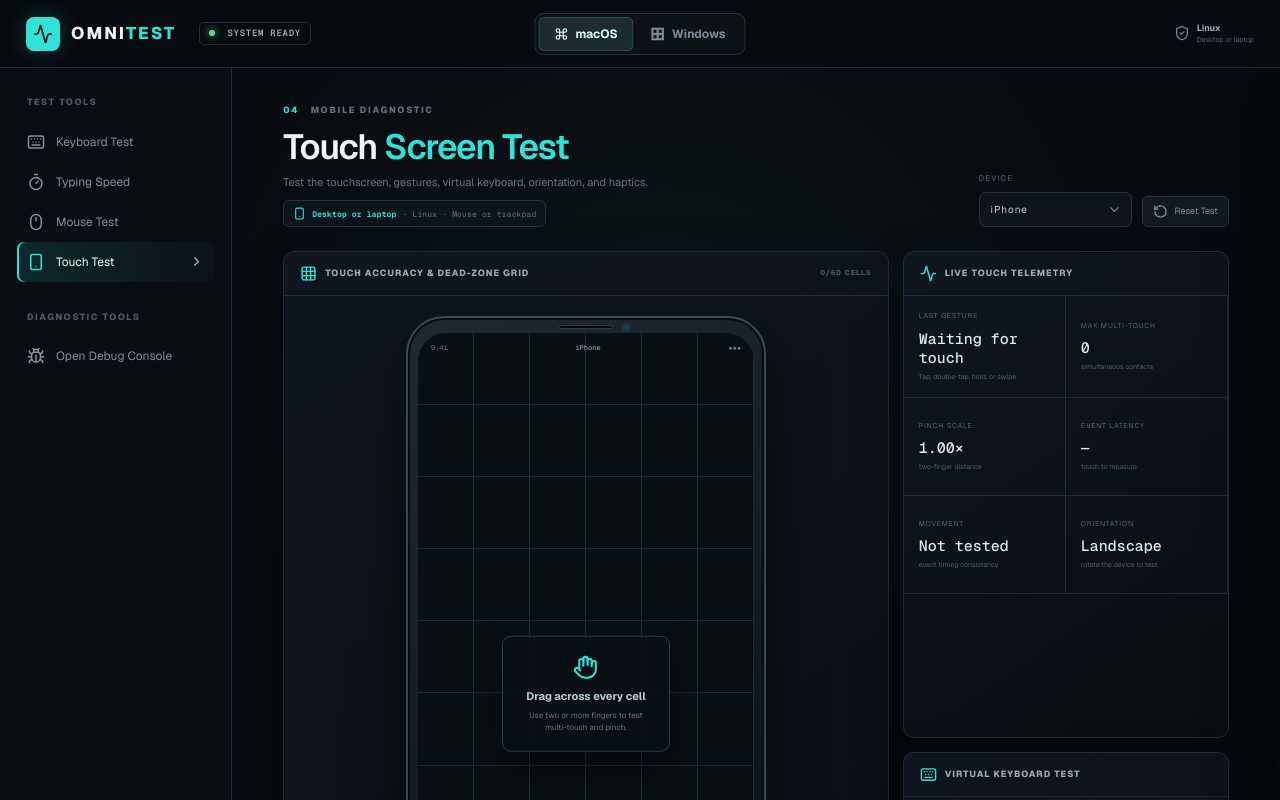
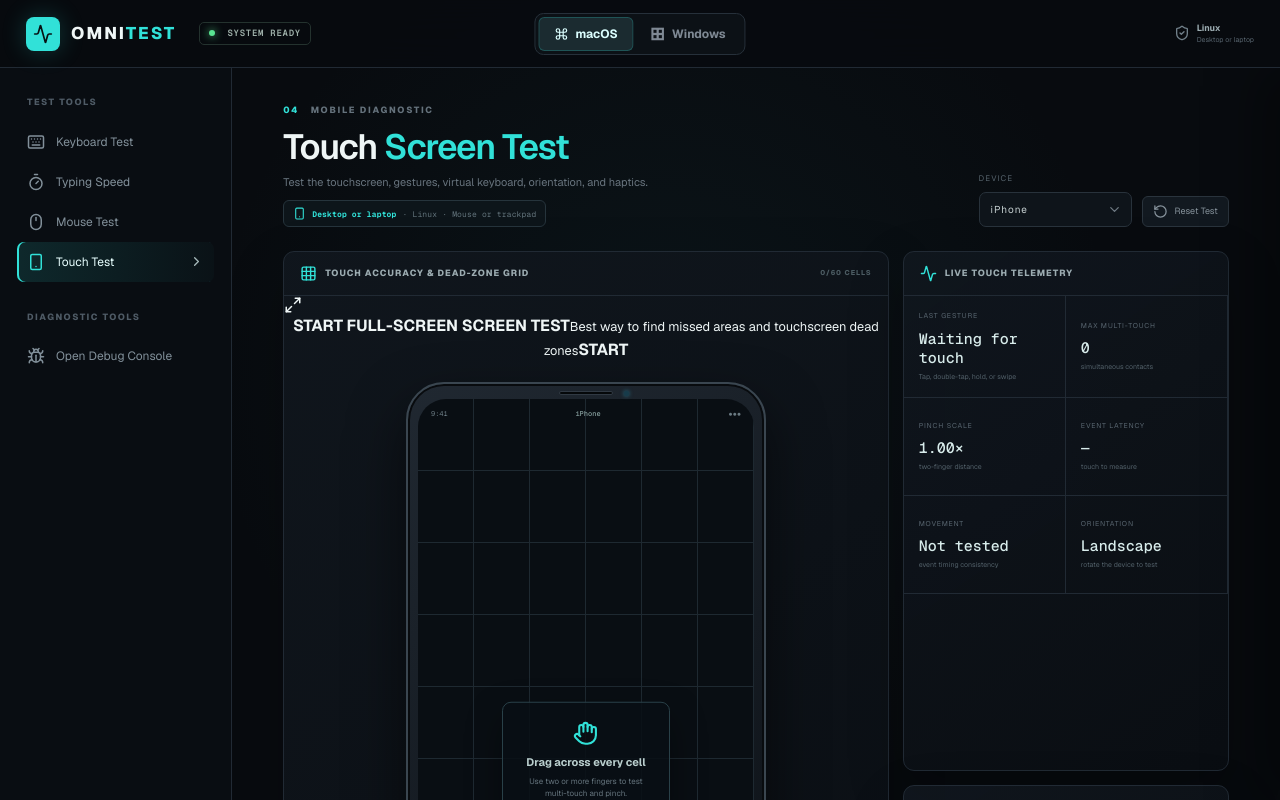
Before and after one commit to kashga/check-my-input, a Next.js app: page / in a window 1280 px wide. Both pictures are taken after a click on the button "Touch Test". Shown: the top 800 px of the page. Built offline with nearby package versions, Linux system fonts and the light colour scheme.

Commit message:
Add full-screen touch test

```diff
--- a/app/page.tsx
+++ b/app/page.tsx
@@ -3,8 +3,8 @@
 import { useCallback, useEffect, useMemo, useRef, useState } from "react";
 import {
   Activity, ArrowRight, Bug, Check, ChevronDown, ChevronRight, CircleHelp,
-  Command, Crosshair, Gauge, Grid3X3, Hand, Keyboard, Menu, Mouse, RotateCcw,
-  Search, ShieldCheck, Smartphone, Target, Timer, Vibrate, X, Zap,
+  Command, Crosshair, Gauge, Grid3X3, Hand, Keyboard, Maximize2, Menu, Minimize2,
+  Mouse, RotateCcw, Search, ShieldCheck, Smartphone, Target, Timer, Vibrate, X, Zap,
 } from "lucide-react";
 
 type OS = "mac" | "windows";
@@ -166,6 +166,7 @@
   const [mobileTyping, setMobileTyping] = useState("");
   const [mobileTypingStarted, setMobileTypingStarted] = useState(0);
   const [mobileTypingElapsed, setMobileTypingElapsed] = useState(1);
+  const [screenTestFullscreen, setScreenTestFullscreen] = useState(false);
   const targetShownAt = useRef(0);
   const canvasRef = useRef<HTMLCanvasElement>(null);
   const lastPoint = useRef<{ x: number; y: number } | null>(null);
@@ -175,6 +176,7 @@
   const initialPinchDistance = useRef(0);
   const movementIntervals = useRef<number[]>([]);
   const lastMoveAt = useRef(0);
+  const screenTestRef = useRef<HTMLDivElement>(null);
 
   useEffect(() => {
     const frame = window.requestAnimationFrame(() => {
@@ -205,6 +207,14 @@
       if (mobile || tablet) { setTouchDevice(true); setView("touch"); }
     });
     return () => window.cancelAnimationFrame(frame);
+  }, []);
+
+  useEffect(() => {
+    const onFullscreenChange = () => {
+      if (!document.fullscreenElement) setScreenTestFullscreen(false);
+    };
+    document.addEventListener("fullscreenchange", onFullscreenChange);
+    return () => document.removeEventListener("fullscreenchange", onFullscreenChange);
   }, []);
 
   useEffect(() => {
@@ -414,6 +424,16 @@
     const started = navigator.vibrate([120, 60, 120]);
     setVibrationResult(started ? "Signal sent" : "Unavailable");
   };
+  const enterScreenTest = () => {
+    setScreenTestFullscreen(true);
+    screenTestRef.current?.requestFullscreen?.().catch(() => {
+      // iPhone Safari does not expose element fullscreen; the CSS viewport mode remains active.
+    });
+  };
+  const exitScreenTest = () => {
+    if (document.fullscreenElement) document.exitFullscreen().finally(() => setScreenTestFullscreen(false));
+    else setScreenTestFullscreen(false);
+  };
 
   return (
     <main className={`app-shell ${touchDevice ? "touch-device-app" : ""}`}>
@@ -605,7 +625,8 @@
               <div className="touch-dashboard">
                 <section className="touch-card touch-map-card">
                   <div className="card-label"><Grid3X3 size={17} /> TOUCH ACCURACY &amp; DEAD-ZONE GRID <span>{touchCells.size}/60 CELLS</span></div>
-                  <div className={`device-frame ${tabletProfile ? "tablet-frame" : "phone-frame"} ${deviceProfile}`}>
+                  <button className="fullscreen-test-cta" onClick={enterScreenTest}><Maximize2 size={18} /><span><b>START FULL-SCREEN SCREEN TEST</b><small>Best way to find missed areas and touchscreen dead zones</small></span><strong>START</strong></button>
+                  <div ref={screenTestRef} className={`device-frame ${tabletProfile ? "tablet-frame" : "phone-frame"} ${deviceProfile} ${screenTestFullscreen ? "screen-test-active" : ""}`}>
                     <div className="device-speaker" /><div className="device-camera" />
                     <div
                       className="touch-surface"
@@ -617,6 +638,7 @@
                     >
                       {[...Array(60)].map((_, index) => <i key={index} className={touchCells.has(index) ? "tested" : ""} />)}
                       <div className="screen-status"><span>9:41</span><b>{profileLabel}</b><span>●●●</span></div>
+                      {screenTestFullscreen && <button className="exit-screen-test" type="button" onPointerDown={(e) => e.stopPropagation()} onClick={exitScreenTest}><Minimize2 size={16} /> Exit full screen</button>}
                       <div className="touch-instruction"><Hand size={25} /><b>Drag across every cell</b><span>Use two or more fingers to test multi-touch and pinch.</span></div>
                     </div>
                   </div>
```
